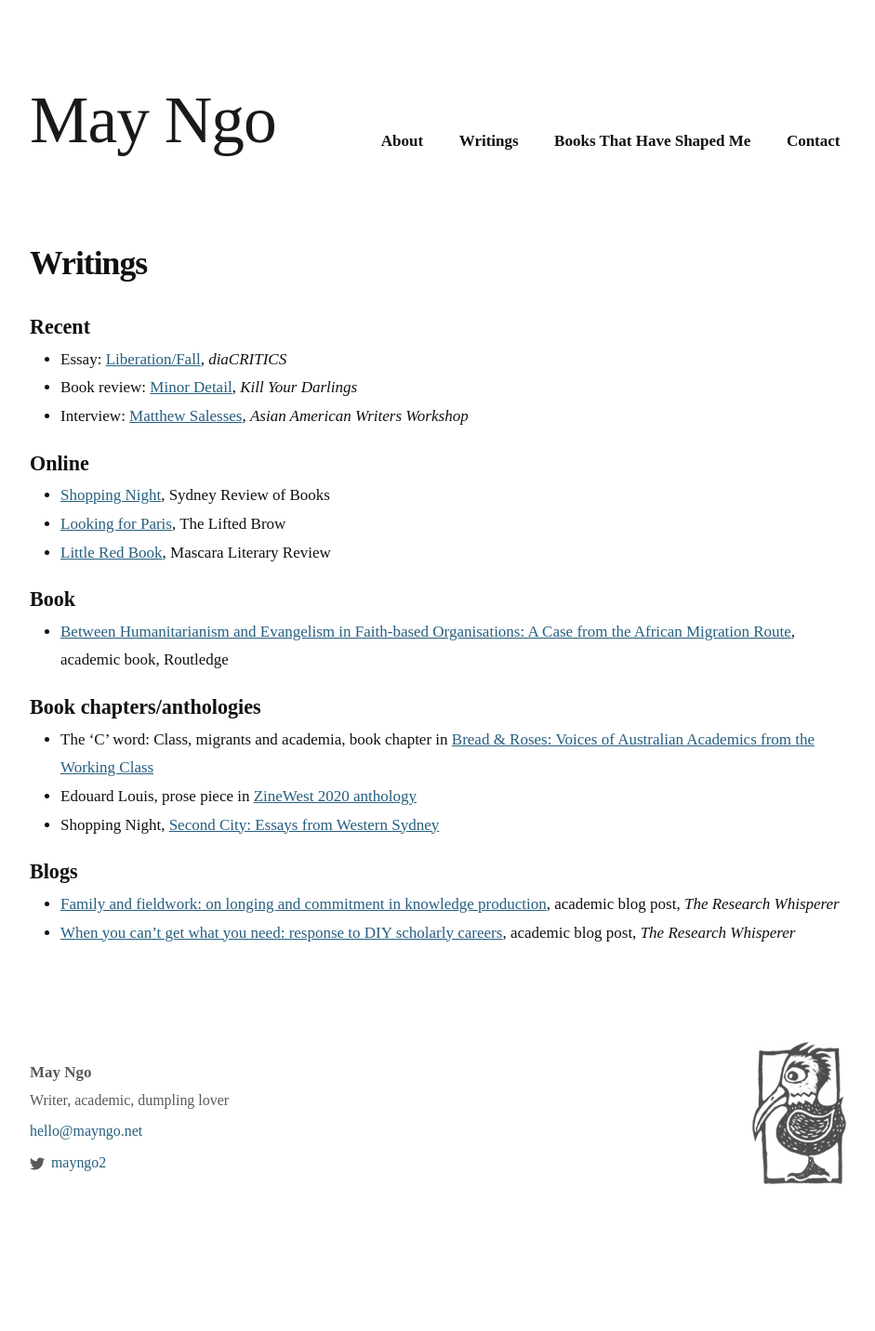
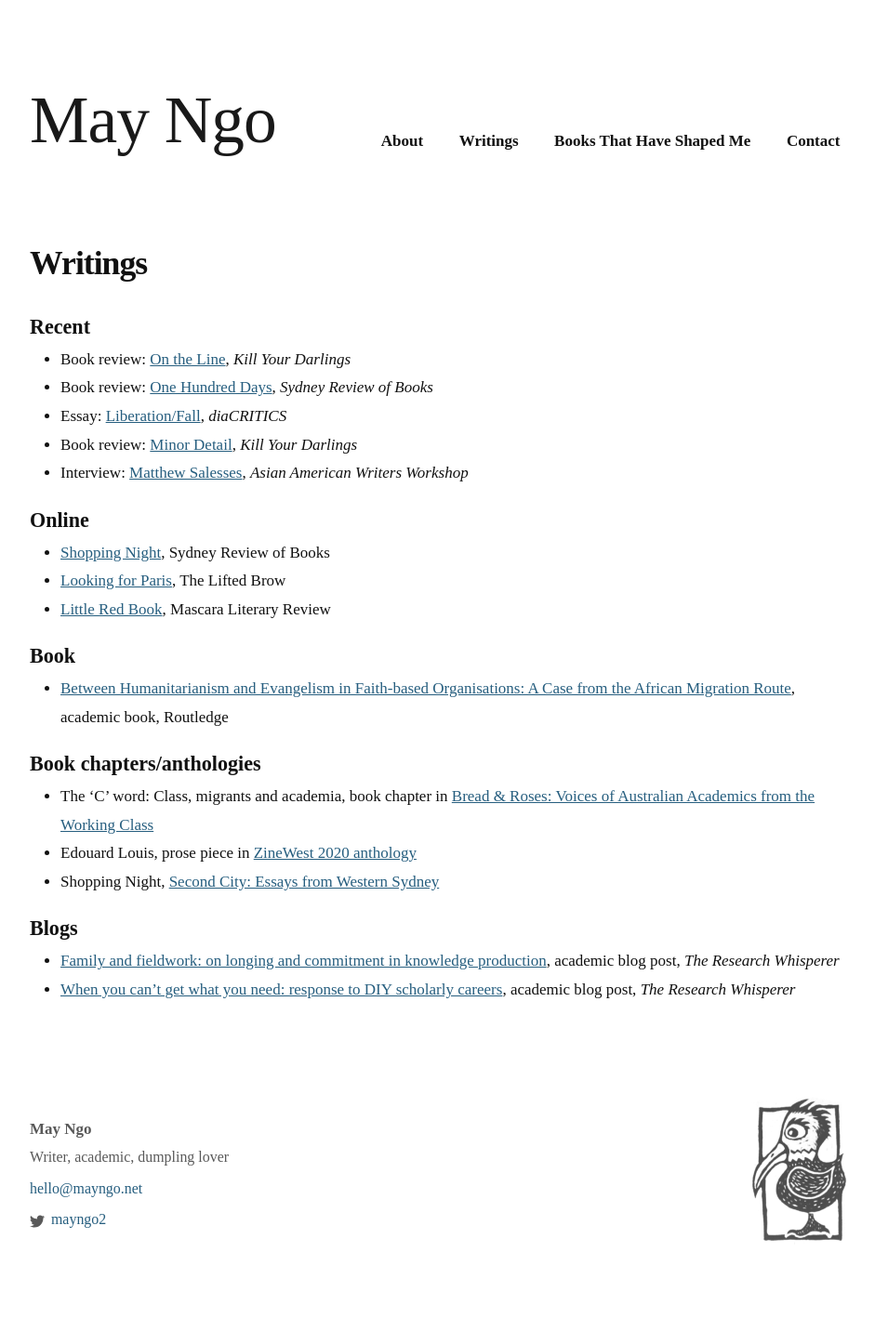
Before and after one commit to mayngo-net/mayngo-net.github.io, a Jekyll site: the page built from writings.markdown, in a window 1280 px wide. Shown: the whole page at 93% size, without its empty margins (168-1109 px from the left). Built offline with Jekyll 4.4.1, drawn with Linux system fonts in a browser that asks for light colours; some web fonts are replaced; before the commit the page ends 1371 px from its top, so only the background shows below that.

Commit message:
Update writings.markdown

```diff
--- a/writings.markdown
+++ b/writings.markdown
@@ -6,6 +6,8 @@ order: 200
 ---
 
 ## Recent
+- Book review: [On the Line](https://www.killyourdarlings.com.au/article/lives-on-the-line/), _Kill Your Darlings_
+- Book review: [One Hundred Days](https://sydneyreviewofbooks.com/review/pung-one-hundred-days/), _Sydney Review of Books_
 - Essay: [Liberation/Fall](https://dvan.org/2021/04/liberation-fall/), _diaCRITICS_
 - Book review: [Minor Detail](https://www.killyourdarlings.com.au/article/minor-detail-asks-if-language-can-ever-truly-bear-witness/), _Kill Your Darlings_
 - Interview: [Matthew Salesses](https://aawwradio.libsyn.com/matthew-salesses-interviewed-by-may-ngo), _Asian American Writers Workshop_
```
